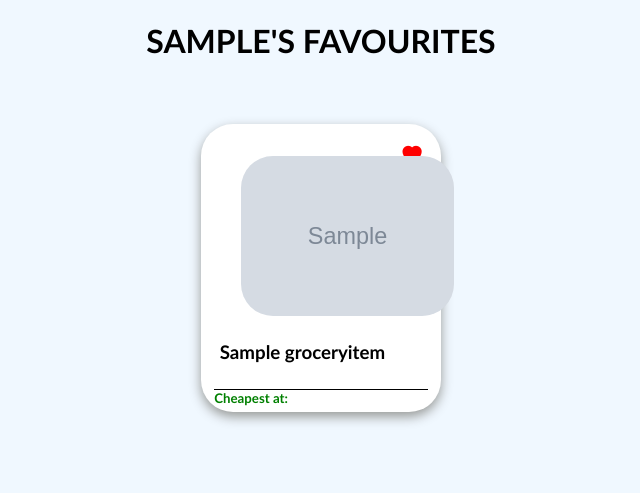
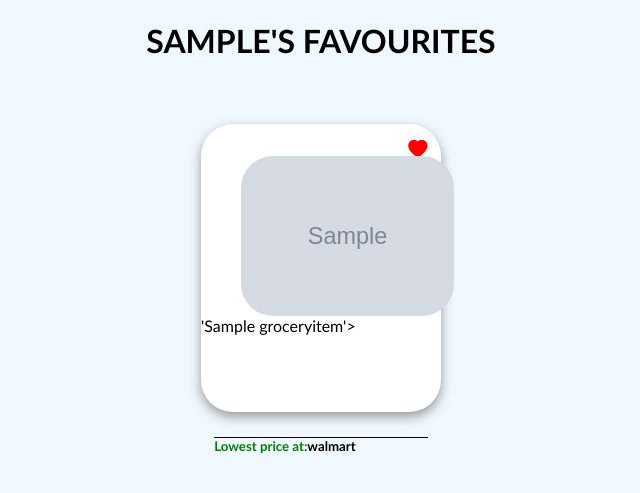
Before and after one commit to colton456p/COSC360-GroceryPriceTracker, a PHP site: page /dashboard.php in a window 1280 px wide. Shown: the part 95-588 px from the top of the page, without its empty margins (337-977 px from the left). Run offline with PHP 8.4, Linux system fonts and the light colour scheme; the visitor is signed in with stand-in values (Sample User, id 1); tables that the repository leaves empty or names only in its code hold one stand-in row (values such as "Sample post"); grey boxes marked "Sample" are stand-in pictures; some libraries are stand-ins or nearby versions.

Commit message:
unfavourite Image fix

```diff
--- a/css/dashboard.css
+++ b/css/dashboard.css
@@ -139,8 +139,8 @@ h1,h2,p,body,footer,a,figcaption{font-family:'Gill Sans', 'Gill Sans MT', Calibr
 }
 #favourite-icon{
     font-size: larger;
-    margin-top:1em;
-    margin-right:1em;
+    margin-top:0.7em;
+    margin-right:0.7em;
     display:flex;
     justify-content: flex-end;
     float:right;
@@ -155,14 +155,31 @@ h1,h2,p,body,footer,a,figcaption{font-family:'Gill Sans', 'Gill Sans MT', Calibr
 
 .item-name{
     margin-left:1em;
-    margin-top:3em;
+    margin-top:2em;
+    overflow: hidden;
+    width:11em;
+    height:2.4em;
+    white-space: normal;
+    overflow: hidden;
+    text-overflow: ellipsis;
+    display: -webkit-box;
+    -webkit-line-clamp: 2;
+    -webkit-box-orient: vertical;
+}
+.item-name:hover{
+    text-decoration: underline;
+}
+.title-click{
+    width:100%;
+    margin-top:2em;
+    height:5.9em;
+    border-radius: 2em;
 }
 .item-price{
-    margin-top:2em;
+    margin-top:1em;
     border-top: 1pt solid black;
     margin-left:1em;
     margin-right:1em;
-    color:green;
 
 }
 #item-shelf{
--- a/dashboard.php
+++ b/dashboard.php
@@ -123,7 +123,7 @@
                             die("Connection failed: " . $conn->connect_error);
                         }
 
-                        $sql ="SELECT F.itemId, G.groceryItemName, G.groceryItemImage FROM favourite AS F JOIN groceryItems AS G ON F.itemId = G.groceryItemId WHERE F.userId ='$userId'";
+                        $sql ="SELECT F.itemId, G.groceryItemName, G.groceryItemImage, F.storeId FROM favourite AS F JOIN groceryItems AS G ON F.itemId = G.groceryItemId WHERE F.userId ='$userId'";
 
                         $results = $conn->query($sql);
 
@@ -133,42 +133,22 @@
                             $itemId = $row["itemId"];
                             $groceryItemName = $row["groceryItemName"];
                             $groceryItemImage = $row["groceryItemImage"];
-                            echo "<div class=\"item\" onClick=\"popUpItem('".$itemId."', '".$groceryItemName."', '".$groceryItemImage."')\">
+                            $cheapestStore = "walmart";
+                            echo "<div class=\"item\">
                                     <div id=\"favourite-icon\">
                                         <i class=\"bi-heart-fill\" onClick=\"unFavourite('".$itemId."')\"></i>
                                     </div>
-                                    <div class =\"item-center-image\">
+                                    <div class =\"item-center-image\" onClick=\"popUpItem('".$itemId."', '".$groceryItemName."', '".$groceryItemImage."')\">
                                         <img id=\"img".$i."\" class=\"item-image\" src=\"".$groceryItemImage."\">
                                     </div>
-                                    <h3 id=\"item".$i."\"class=\"item-name\">".$groceryItemName."</h3>
-                                    <h5 class=\"item-price\">Cheapest at:</h5>
+                                    <div class=\"title-click\" onClick=\"popUpItem('".$itemId."', '".$groceryItemName."', '".$groceryItemImage."')\">'".$groceryItemName."'>
+                                        <h3 id=\"item".$i."\"class=\"item-name\" </h3>
+                                        <h5 class=\"item-price\"><b class=\"greentext\">Lowest price at:</b>".$cheapestStore."</h5>
+                                    </div>
+
                                 </div>";
                         }
                         $conn->close();
-
-                        // $twoDArray = array(
-                        //     array("Lays Chips", "img/potatoChips.png"),
-                        //     array("Corona Extra", "img/corona.png",),
-                        //     array("Gala Apples", "img/gala-apples.png"),
-                        //     array("Gatorade 355mL", "img/gatorade.png"),
-                        //     array("White Rice", "img/rice.png"),
-                        //     array("Mi Goreng Noodles", "img/mi-goreng.png"),
-                        //     array("Tostitos Salsa", "img/salsa.png"),
-                        //     array("Eggs", "img/eggs.png")
-                        // );
-
-                        // for ($i = 0; $i < count($twoDArray); $i++) {
-                        //     echo "<div class=\"item\" onClick=\"popUpItem('".$twoDArray[$i][1]."', '".$twoDArray[$i][0]."')\">
-                        //             <div id=\"favourite-icon\">
-                        //                 <i class=\"bi-heart-fill\" onClick=\"unFavourite()\"></i>
-                        //             </div>
-                        //             <div class =\"item-center-image\">
-                        //                 <img id=\"img".$i."\" class=\"item-image\" src=\"".$twoDArray[$i][1]."\">
-                        //             </div>
-                        //             <h3 id=\"item".$i."\"class=\"item-name\">".$twoDArray[$i][0]."</h3>
-                        //             <h5 class=\"item-price\">Cheapest at:</h5>
-                        //         </div>";
-                        // }
                     ?>
                 </div>
             </div>
```
